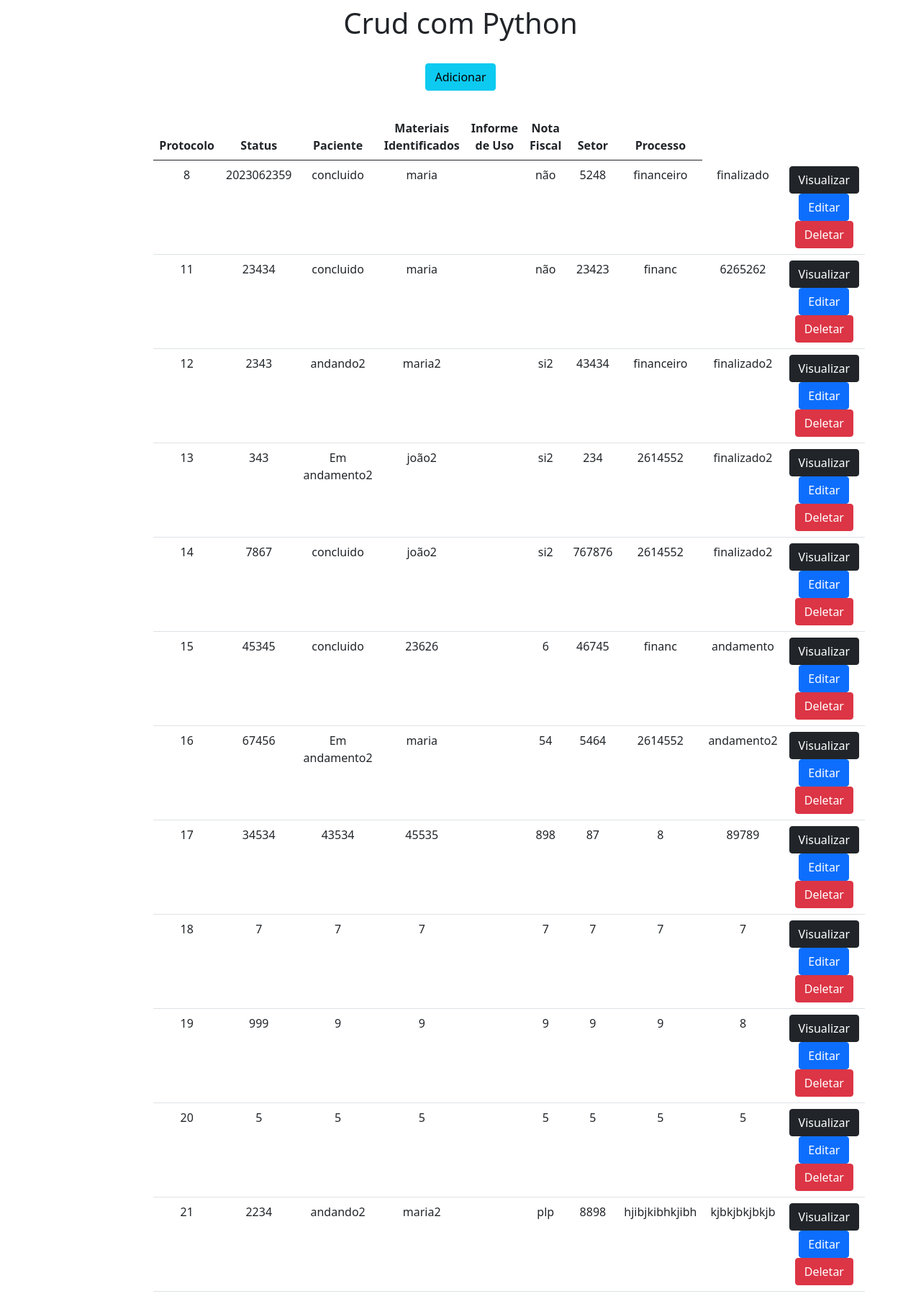
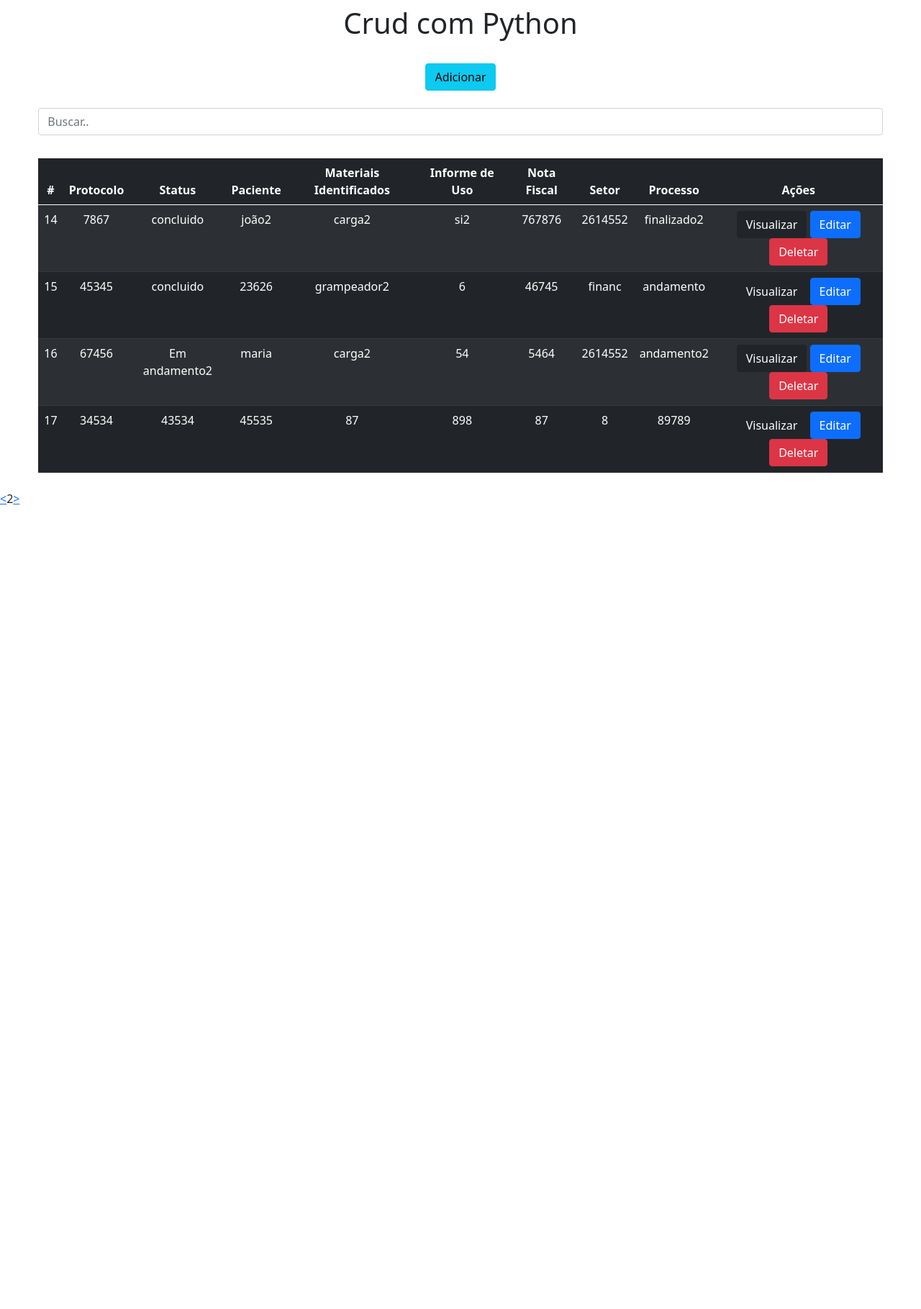
Before and after one commit to pedrohrs23/crud-with-python, a Django app: page /?page=2 in a window 1280 px wide. Shown: the whole page at 72% size. After the commit the page ends 701 px from the top, so only its background shows below. Run offline with Django 4.2, Linux system fonts and the light colour scheme; data comes from the database, SQL or seed files in the repository; both versions use the stored data as it was after the commit.

Commit message:
paginação + search

```diff
--- a/app/templates/index.html
+++ b/app/templates/index.html
@@ -15,14 +15,21 @@
         <h1>Crud com Python</h1>
     </div>
 
-    <div class="col-8 m-auto pt-3 pb-2 text-center">
+    <div class="col-11 m-auto pt-3 pb-2 text-center">
         <a href="/form" class="btn btn-info">Adicionar</a>
     </div>
 
-    <div class="col-8 m-auto pt-4 pb-2 text-center">
-        <table class="table">
+    <div class="col-11 m-auto pt-3 pb-2 text-center">
+        <form method="get">
+            <input type="text" id="search" name="search" class="form-control" placeholder="Buscar..">
+        </form>
+    </div>
+
+    <div class="col-11 m-auto pt-4 pb-2 text-center">
+        <table class="table table-dark table-striped">
             <thead>
                 <tr>
+                    <th scope="col">#</th>
                     <th scope="col">Protocolo</th>
                     <th scope="col">Status</th>
                     <th scope="col">Paciente</th>
@@ -31,6 +38,7 @@
                     <th scope="col">Nota Fiscal</th>
                     <th scope="col">Setor</th>
                     <th scope="col">Processo</th>
+                    <th scope="col">Ações</th>
                 </tr>
             </thead>
             <tbody>
@@ -41,7 +49,7 @@
                     <td>{{dbs.Protocolo}}</td>
                     <td>{{dbs.Status}}</td>
                     <td>{{dbs.Paciente}}</td>
-                    <td>{{dbs.Materiais_Identificados}}</td>
+                    <td>{{dbs.Materiais_Identificado}}</td>
                     <td>{{dbs.Informe_de_Uso}}</td>
                     <td>{{dbs.Nota_Fiscal}}</td>
                     <td>{{dbs.Setor}}</td>
@@ -49,13 +57,31 @@
                     <td>
                         <a href="/view/{{dbs.id}}/" class="btn btn-dark">Visualizar</a>
                         <a href="/edit/{{dbs.id}}/" class="btn btn-primary">Editar</a>
-                        <a href="/delete/{{dbs.id}}/" class="btn btn-danger">Deletar</a>
+                        <a href="/delete/{{dbs.id}}/" class="btn btn-danger btnDel">Deletar</a>
                     </td>
                 </tr>
                 {% endfor %}
             </tbody>
         </table>
     </div>
+
+
+    <!-- ESTILIZAR COM O BOOTSTRAP OU CSS -->
+    <div class="pagination">
+        {% if db.has_previous %}
+            <a href="?page={{db.previous_page_number}}"> < </a>
+        {% endif %}
+
+        {{db.number}}
+
+        {% if db.has_next %}
+            <a href="?page={{db.next_page_number}}"> > </a>
+        {% endif %}
+    </div>
+
+
+    {% load static %}
+    <script src="{% static 'javascript.js' %}"></script>
 </body>
 
 </html>
--- a/app/templates/view.html
+++ b/app/templates/view.html
@@ -23,11 +23,12 @@
         <strong>Protocolo: </strong>{{db.Protocolo}}<br>
         <strong>Status: </strong>{{db.Status}}<br>
         <strong>Paciente: </strong>{{db.Paciente}}<br>
-        <strong>Materiais Identificados: </strong>{{db.Materiais_Identificados}}<br>
+        <strong>Materiais Identificados: </strong>{{db.Materiais_Identificado}}<br>
         <strong>Informe de Uso: </strong>{{db.Informe_de_Uso}}<br>
         <strong>Nota Fiscal: </strong>{{db.Nota_Fiscal}}<br>
         <strong>Setor: </strong>{{db.Setor}}<br>
         <strong>Processo: </strong>{{db.Processo}}<br>
     </div>
 </body>
+
 </html>
--- a/app/views.py
+++ b/app/views.py
@@ -1,11 +1,29 @@
 from django.shortcuts import render, redirect
 from app.forms import ProcessosForm
 from app.models import Processos
+from django.core.paginator import Paginator
 
 # Create your views here.
 def home(request):
     data = {}
-    data['db'] = Processos.objects.all()
+    search = request.GET.get('search')
+    if search:
+        # REVER ESSA QUESTÃO POIS NÃO ACHA TODAS AS OPÇÕES
+        data['db'] = Processos.objects.filter(id__icontains=search)
+        data['db'] = Processos.objects.filter(Protocolo__icontains=search)
+        data['db'] = Processos.objects.filter(Status__icontains=search)
+        data['db'] = Processos.objects.filter(Paciente__icontains=search)
+        data['db'] = Processos.objects.filter(Materiais_Identificado__icontains=search)
+        data['db'] = Processos.objects.filter(Informe_de_Uso__icontains=search)
+        data['db'] = Processos.objects.filter(Nota_Fiscal__icontains=search)
+        data['db'] = Processos.objects.filter(Setor__icontains=search)
+        data['db'] = Processos.objects.filter(Processo__icontains=search)
+    else:
+        data['db'] = Processos.objects.all()
+    all = Processos.objects.all()
+    paginator = Paginator(all, 4)
+    pages = request.GET.get('page')
+    data['db'] = paginator.get_page(pages)
     return render(request, 'index.html', data)
 
 def form(request):
```
Also changed, not shown: app/templates/form.html (+4 -5 lines), crudpy/settings.py (+45 -0 lines), db.sqlite3.
